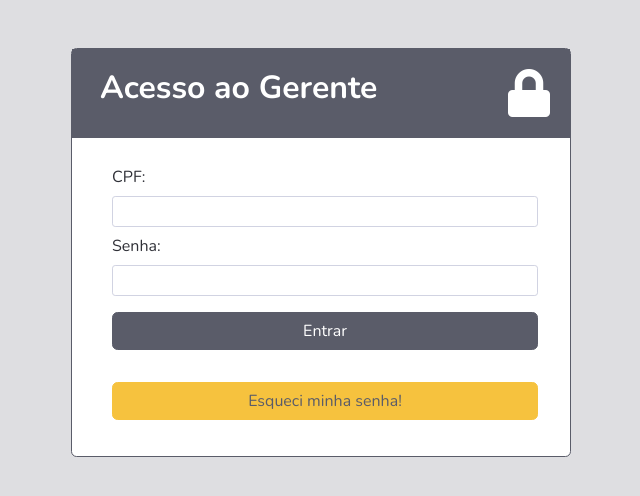
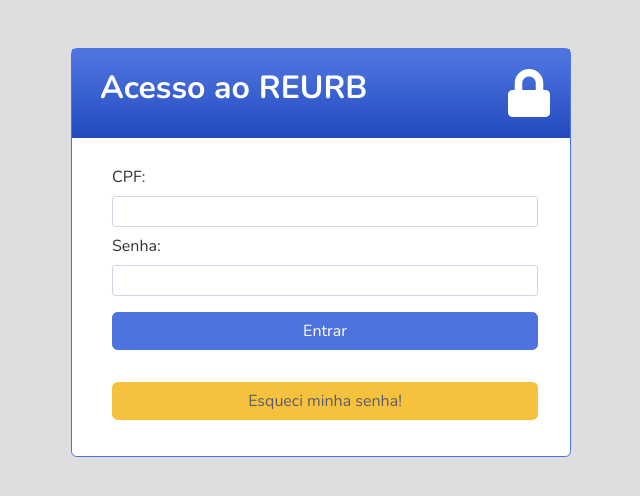
Before and after one commit to JotaDF/reurb, a PHP site: page /php/form_login.php in a window 1280 px wide. Shown: the top 496 px of the page, without its empty margins (23-663 px from the left). Run offline with PHP 8.4, Linux system fonts and the light colour scheme.

Commit message:
Update form_login.php

```diff
--- a/form_login.php
+++ b/form_login.php
@@ -33,11 +33,11 @@
         <div class="container justify-content-center">
 
             <!-- Exibe form de login -->
-            <div class="card mt-5 mb-3 border-dark" style="max-width: 500px;">
-                <div class="card-body bg-primary bg-dark" style="min-height: 5.0rem;">
+            <div class="card mt-5 mb-3 border-primary" style="max-width: 500px;">
+                <div class="card-body bg-gradient-primary" style="min-height: 5.0rem;">
                     <div class="row">
                         <div class="col c2 ml-2">
-                            <div class="h2 mb-0 text-white font-weight-bold">Acesso ao Gerente</div>
+                            <div class="h2 mb-0 text-white font-weight-bold">Acesso ao REURB</div>
                         </div>
                         <div class="col-auto">
                             <i class="fa fa-lock fa-3x text-white"></i>
@@ -71,7 +71,7 @@
                         <div class="row">
                             <div class="my-3 col c0 ml-2">
                                 <div class="col c1">
-                                    <button type="submit" class="btn btn-dark btn-block">
+                                    <button type="submit" class="btn btn-primary btn-block">
                                         Entrar
                                     </button>
                                     <div class="col">
```
